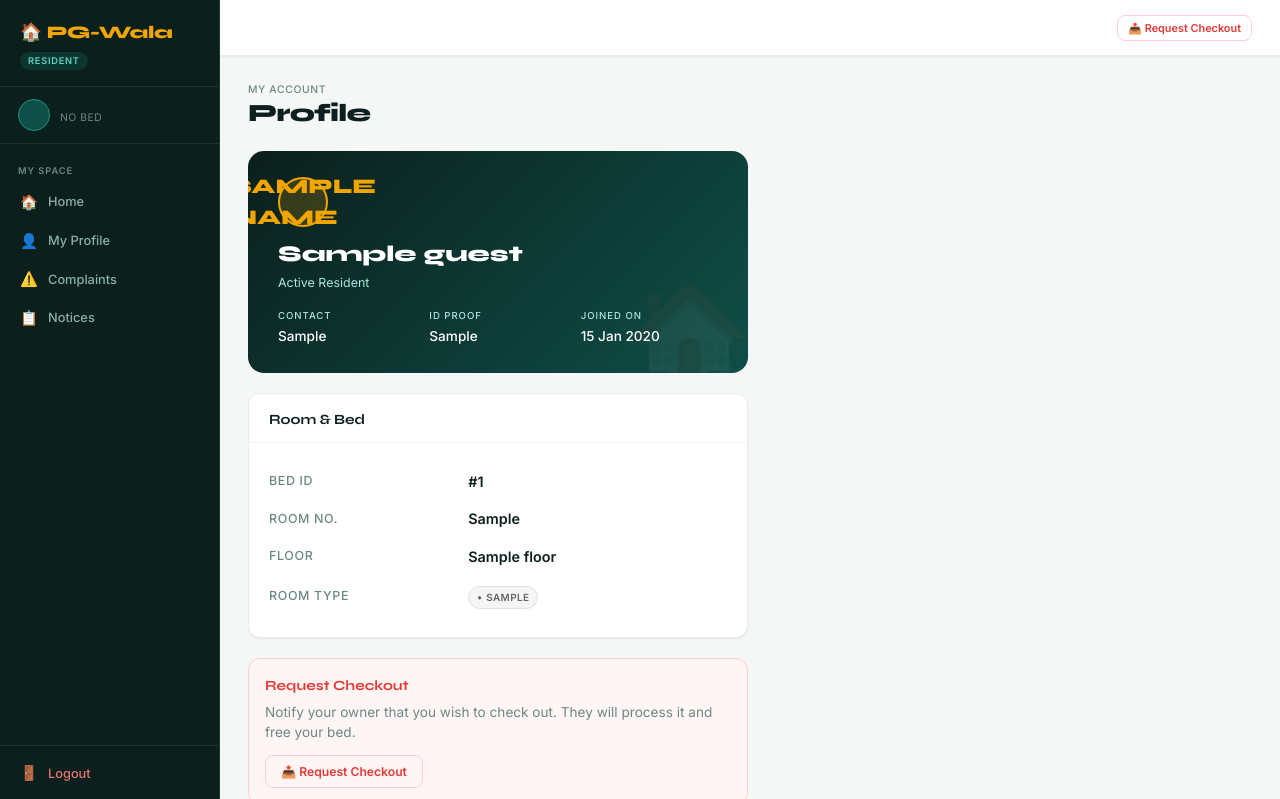
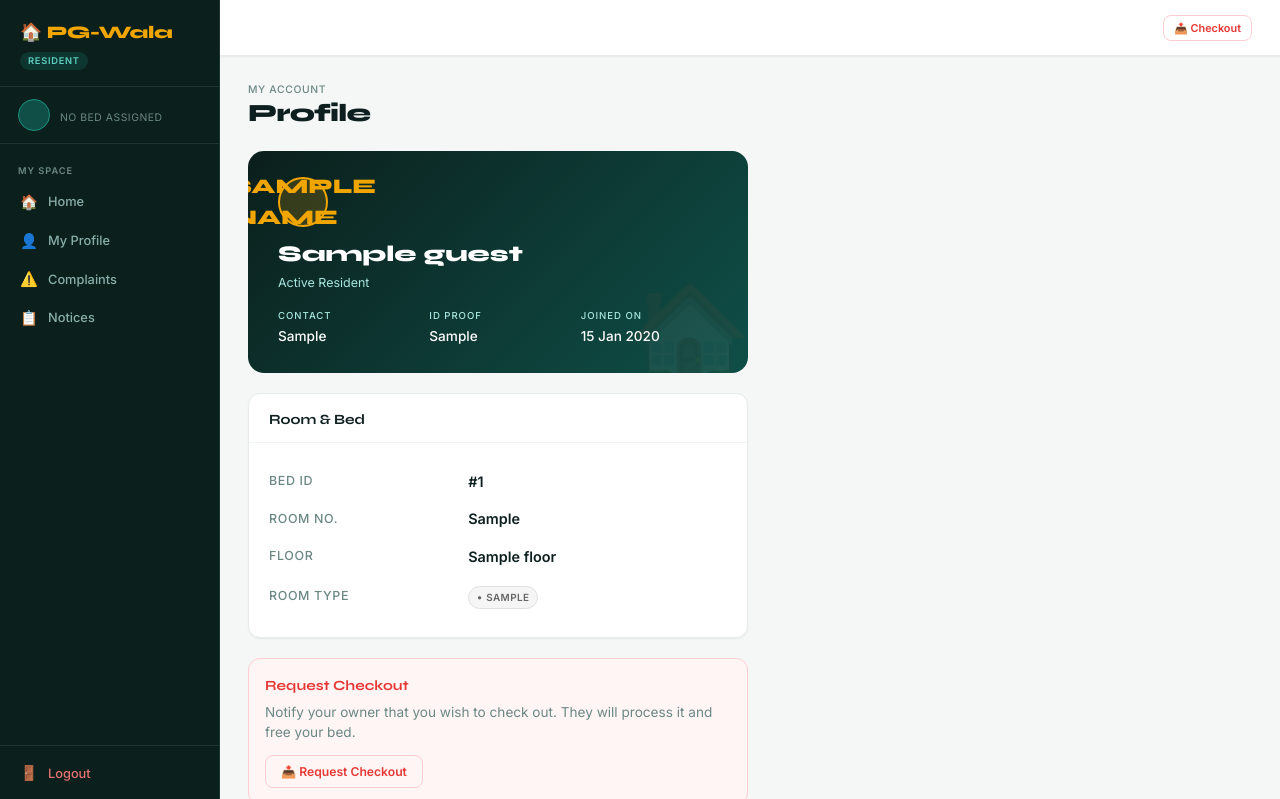
Before and after one commit to AtharavaK/Shri-Krishna-PG, a Python web app: template pg_wala/templates/guest/profile.html in a window 1280 px wide. Shown: the top 799 px of the page. Run offline with Jinja, Linux system fonts and the light colour scheme; the template is opened without the code that fills it: most values are stand-ins (such as "Sample title", 1, 10 or a date in 2020).

Commit message:
Update base_guest.html

```diff
--- a/pg_wala/templates/guest/base_guest.html
+++ b/pg_wala/templates/guest/base_guest.html
@@ -9,10 +9,14 @@
   <link rel="stylesheet" href="{{ url_for('static', filename='css/style.css') }}">
 </head>
 <body>
+
+<!-- Overlay backdrop for mobile -->
+<div class="sidebar-overlay" id="overlay" onclick="closeSidebar()"></div>
+
 <div class="app-shell">
 
-  <!-- ── Sidebar ─────────────────────────────────── -->
-  <aside class="sidebar">
+  <!-- ── Sidebar ──────────────────────────────────── -->
+  <aside class="sidebar" id="sidebar">
     <div class="sidebar-logo">
       <div class="sidebar-logo-text">🏠 PG-Wala</div>
       <span class="sidebar-role-badge guest">Resident</span>
@@ -22,29 +26,30 @@
       <div class="sidebar-avatar">{{ current_user.name[0].upper() }}</div>
       <div class="sidebar-user-info">
         <strong>{{ current_user.name }}</strong>
-        <span>
-          {% if current_user.bed %}Room {{ current_user.bed.room_no }}{% else %}No bed{% endif %}
-        </span>
+        <span>{% if current_user.bed %}Room {{ current_user.bed.room_no }}{% else %}No bed assigned{% endif %}</span>
       </div>
     </div>
 
     <nav class="sidebar-nav">
       <div class="sidebar-label">My Space</div>
-
       <a href="{{ url_for('guest.dashboard') }}"
-         class="sidebar-link {{ 'active' if request.endpoint == 'guest.dashboard' }}">
+         class="sidebar-link {{ 'active' if request.endpoint == 'guest.dashboard' }}"
+         onclick="closeSidebar()">
         <span class="sidebar-icon">🏠</span> Home
       </a>
       <a href="{{ url_for('guest.profile') }}"
-         class="sidebar-link {{ 'active' if request.endpoint == 'guest.profile' }}">
+         class="sidebar-link {{ 'active' if request.endpoint == 'guest.profile' }}"
+         onclick="closeSidebar()">
         <span class="sidebar-icon">👤</span> My Profile
       </a>
       <a href="{{ url_for('guest.complaints') }}"
-         class="sidebar-link {{ 'active' if request.endpoint == 'guest.complaints' }}">
+         class="sidebar-link {{ 'active' if request.endpoint == 'guest.complaints' }}"
+         onclick="closeSidebar()">
         <span class="sidebar-icon">⚠️</span> Complaints
       </a>
       <a href="{{ url_for('guest.notices') }}"
-         class="sidebar-link {{ 'active' if request.endpoint == 'guest.notices' }}">
+         class="sidebar-link {{ 'active' if request.endpoint == 'guest.notices' }}"
+         onclick="closeSidebar()">
         <span class="sidebar-icon">📋</span> Notices
       </a>
     </nav>
@@ -58,13 +63,17 @@
 
   <!-- ── Top Bar ──────────────────────────────────── -->
   <header class="topbar">
+    <button class="hamburger" onclick="toggleSidebar()" aria-label="Menu">
+      <span></span><span></span><span></span>
+    </button>
     <div class="topbar-title">{% block topbar_title %}{% endblock %}</div>
     <div class="topbar-actions">
       {% if not current_user.checkout_requested %}
       <form method="POST" action="{{ url_for('guest.request_checkout') }}"
             onsubmit="return confirm('Send checkout request to owner?')">
-        <button type="submit" class="btn btn-ghost btn-sm" style="color:var(--danger); border-color:var(--danger-border); font-size:.68rem;">
-          📤 Request Checkout
+        <button type="submit" class="btn btn-ghost btn-sm"
+                style="color:var(--danger); border-color:var(--danger-border); font-size:.68rem;">
+          📤 Checkout
         </button>
       </form>
       {% else %}
@@ -85,7 +94,6 @@
           </ul>
         {% endif %}
       {% endwith %}
-
       {% block content %}{% endblock %}
     </div>
   </main>
@@ -93,6 +101,7 @@
 </div>
 
 <script>
+  // Flash auto-dismiss
   setTimeout(() => {
     document.querySelectorAll('.flash').forEach(el => {
       el.style.transition = 'opacity .4s';
@@ -100,6 +109,17 @@
       setTimeout(() => el.remove(), 400);
     });
   }, 3500);
+
+  // Sidebar toggle for mobile
+  function toggleSidebar() {
+    document.getElementById('sidebar').classList.toggle('open');
+    document.getElementById('overlay').classList.toggle('open');
+  }
+  function closeSidebar() {
+    document.getElementById('sidebar').classList.remove('open');
+    document.getElementById('overlay').classList.remove('open');
+  }
+  document.addEventListener('keydown', e => { if (e.key === 'Escape') closeSidebar(); });
 </script>
 {% block scripts %}{% endblock %}
 </body>
```
